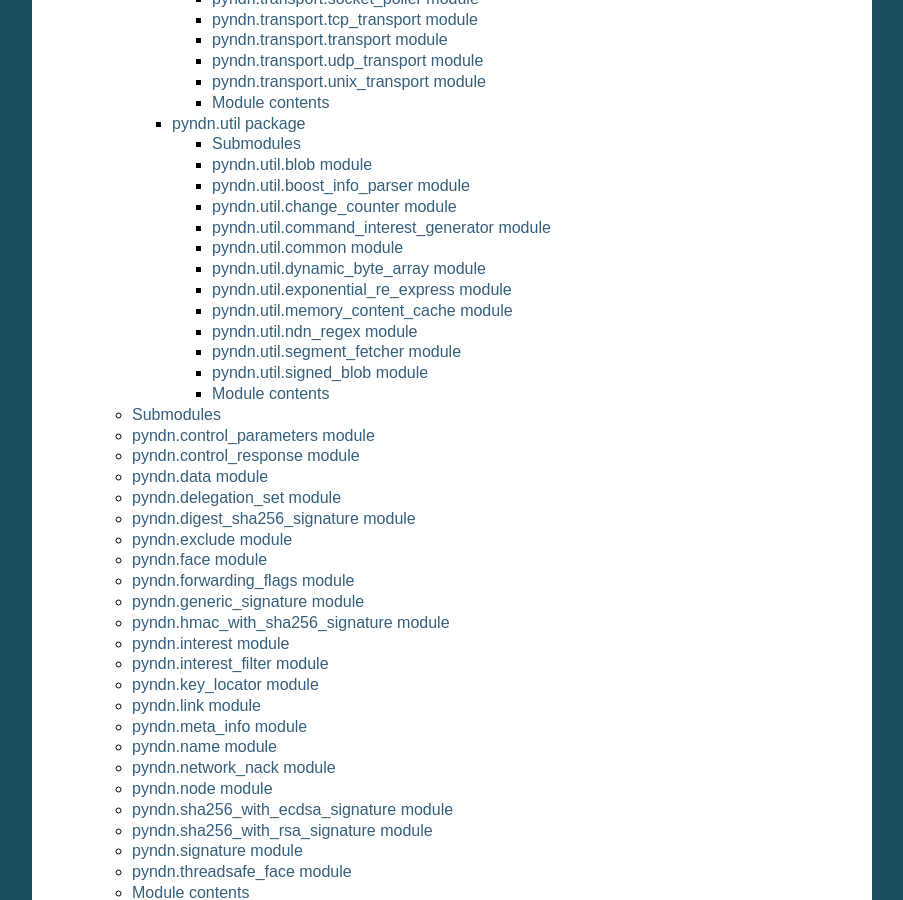
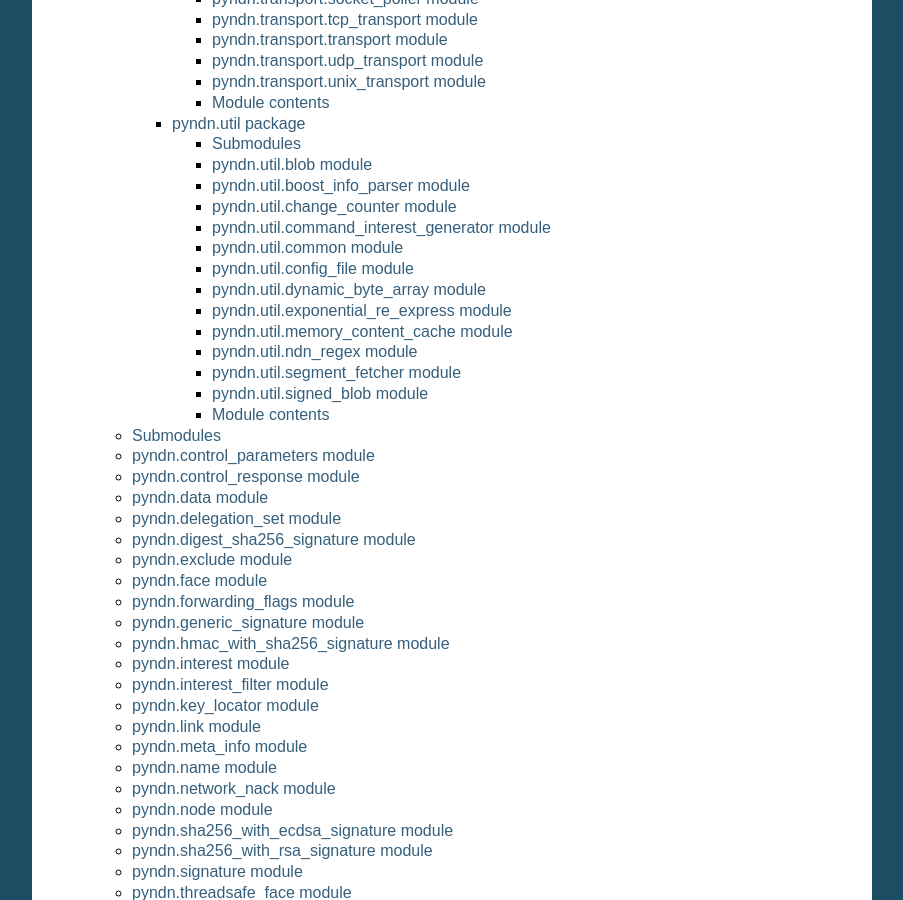
Before and after one commit to named-data/PyNDN2, a Sphinx documentation site: the page built from doc/index.rst, in a window 1280 px wide and 900 px high, scrolled down 1471 px. Shown: the whole window, without its empty margins (198-1101 px from the left). Built offline with Sphinx 7.4.7, drawn with Linux system fonts in a browser that asks for light colours.

Commit message:
doc: Added module pyndn.util.config_file.

```diff
--- a/doc/pyndn.util.rst
+++ b/doc/pyndn.util.rst
@@ -40,6 +40,14 @@ pyndn.util.common module
 ------------------------
 
 .. automodule:: pyndn.util.common
+    :members:
+    :undoc-members:
+    :show-inheritance:
+
+pyndn.util.config_file module
+-----------------------------
+
+.. automodule:: pyndn.util.config_file
     :members:
     :undoc-members:
     :show-inheritance:
```
